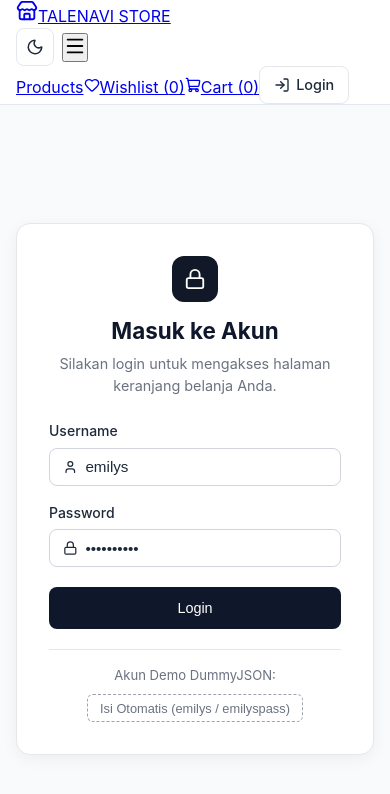
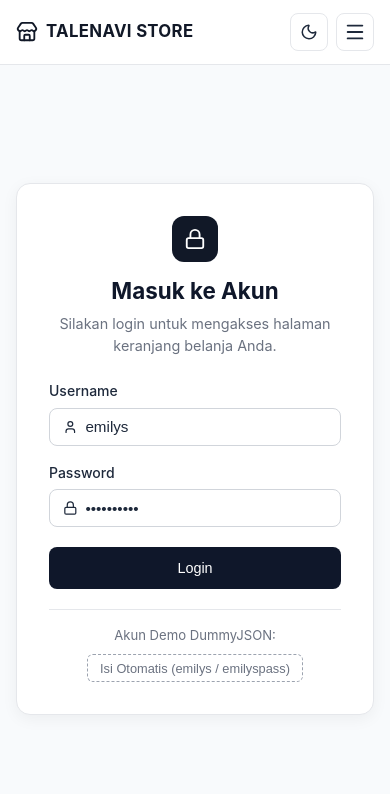
Before and after one commit to 24k10020-ai/talenavi-product-catalog, a React (Vite) app: page /login in a window 390 px wide. Shown: the top 794 px of the page. Built offline with nearby package versions, Linux system fonts and the light colour scheme.

Commit message:
fix: restore navbar flex layout and responsive menu styling

```diff
--- a/src/index.css
+++ b/src/index.css
@@ -1062,14 +1062,44 @@ p {
   }
 }
 
-/* ===== NAVBAR ACTIONS, LOGIN & DARK MODE ===== */
+/* ===== NAVBAR, LOGIN & DARK MODE ===== */
+.navbar {
+  position: sticky;
+  top: 0;
+  z-index: 50;
+  background-color: #ffffff;
+  border-bottom: 1px solid #e5e7eb;
+}
+
+.navbar-inner {
+  display: flex;
+  align-items: center;
+  justify-content: space-between;
+  min-height: 64px;
+  gap: 1.25rem;
+}
+
+.brand-logo {
+  display: inline-flex;
+  align-items: center;
+  gap: 0.5rem;
+  font-size: 1.05rem;
+  font-weight: 700;
+  letter-spacing: 0.02em;
+  color: #111827;
+  text-decoration: none;
+  flex-shrink: 0;
+}
+
 .navbar-actions {
   display: flex;
   align-items: center;
   gap: 0.5rem;
+  order: 3;
 }
 
-.icon-btn {
+.icon-btn,
+.hamburger-btn {
   display: inline-flex;
   align-items: center;
   justify-content: center;
@@ -1083,8 +1113,38 @@ p {
   transition: background-color 0.2s, border-color 0.2s;
 }
 
-.icon-btn:hover {
+.icon-btn:hover,
+.hamburger-btn:hover {
   background-color: rgba(107, 114, 128, 0.12);
+}
+
+.hamburger-btn {
+  display: none;
+}
+
+.nav-links {
+  display: flex;
+  align-items: center;
+  gap: 1.25rem;
+  margin-left: auto;
+  order: 2;
+}
+
+.nav-links a {
+  display: inline-flex;
+  align-items: center;
+  gap: 0.4rem;
+  font-size: 0.92rem;
+  font-weight: 500;
+  color: #4b5563;
+  text-decoration: none;
+  transition: color 0.2s;
+}
+
+.nav-links a:hover,
+.nav-links a.active {
+  color: #111827;
+  font-weight: 600;
 }
 
 .nav-auth-btn,
@@ -1098,7 +1158,7 @@ p {
   font-weight: 500;
   border: 1px solid #e5e7eb;
   background: transparent;
-  color: inherit;
+  color: #111827;
   cursor: pointer;
   text-decoration: none;
 }
@@ -1106,6 +1166,48 @@ p {
 .nav-auth-btn:hover,
 .nav-login-link:hover {
   background-color: rgba(107, 114, 128, 0.12);
+}
+
+@media (max-width: 768px) {
+  .navbar-inner {
+    flex-wrap: wrap;
+    padding-top: 0.75rem;
+    padding-bottom: 0.75rem;
+  }
+
+  .navbar-actions {
+    order: 2;
+  }
+
+  .hamburger-btn {
+    display: inline-flex;
+  }
+
+  .nav-links {
+    display: none;
+    order: 3;
+    width: 100%;
+    flex-direction: column;
+    align-items: stretch;
+    gap: 0.5rem;
+    padding-top: 0.75rem;
+    margin-top: 0.25rem;
+    margin-left: 0;
+    border-top: 1px solid #e5e7eb;
+  }
+
+  .nav-links.open {
+    display: flex;
+  }
+
+  .nav-links a,
+  .nav-auth-btn,
+  .nav-login-link {
+    width: 100%;
+    padding: 0.6rem 0.75rem;
+    border-radius: 8px;
+    justify-content: flex-start;
+  }
 }
 
 /* Login Page */
@@ -1247,10 +1349,26 @@ p {
   color: #f1f5f9;
 }
 
+[data-theme="dark"] .brand-logo,
+[data-theme="dark"] .nav-links a:hover,
+[data-theme="dark"] .nav-links a.active {
+  color: #ffffff;
+}
+
+[data-theme="dark"] .nav-links a {
+  color: #cbd5e1;
+}
+
+[data-theme="dark"] .nav-links {
+  background-color: #1e293b;
+  border-top-color: #334155;
+}
+
 [data-theme="dark"] .search-input,
 [data-theme="dark"] .sort-select,
 [data-theme="dark"] .category-chip,
 [data-theme="dark"] .icon-btn,
+[data-theme="dark"] .hamburger-btn,
 [data-theme="dark"] .nav-auth-btn,
 [data-theme="dark"] .nav-login-link,
 [data-theme="dark"] .input-with-icon,
@@ -1269,10 +1387,6 @@ p {
   color: #ffffff;
 }
 
-[data-theme="dark"] .nav-links {
-  background-color: #1e293b;
-}
-
 [data-theme="dark"] p,
 [data-theme="dark"] .product-category,
 [data-theme="dark"] .login-header p {
```
